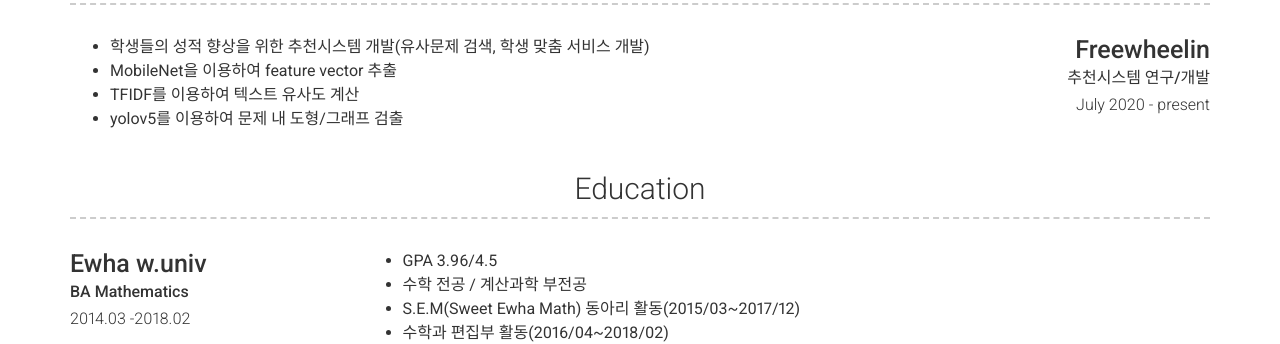
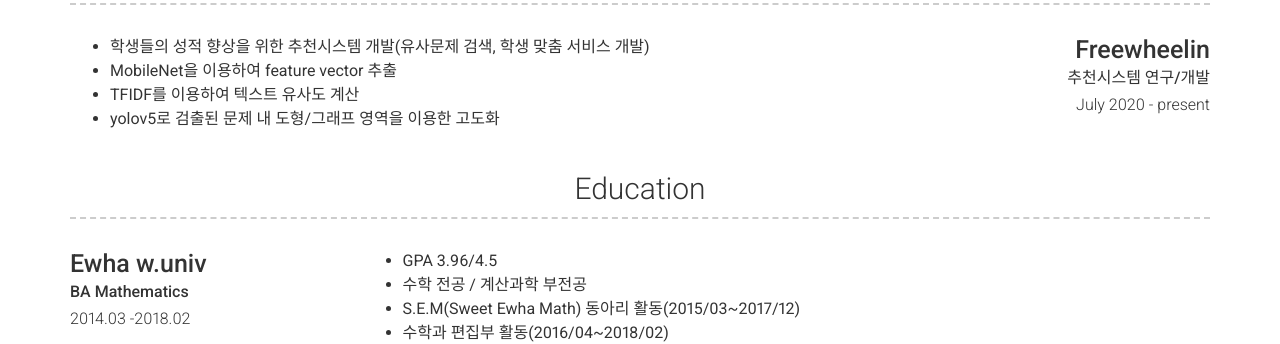
Before and after one commit to simonezz/simonezz.github.io, a Jekyll site: the page built from index.md, in a window 1280 px wide. Shown: the part 806-1150 px from the top of the page. Built offline with Jekyll 4.4.1, drawn with Linux system fonts in a browser that asks for light colours; nearby versions of some CDN libraries.

Commit message:
Update _config.yml

```diff
--- a/_config.yml
+++ b/_config.yml
@@ -78,7 +78,7 @@ content:
           - 학생들의 성적 향상을 위한 추천시스템 개발(유사문제 검색, 학생 맞춤 서비스 개발)
           - MobileNet을 이용하여 feature vector 추출
           - TFIDF를 이용하여 텍스트 유사도 계산
-          - yolov5를 이용하여 문제 내 도형/그래프 검출
+          - yolov5로 검출된 문제 내 도형/그래프 영역을 이용한 고도화
 
   - title: Education
     layout: list
```
